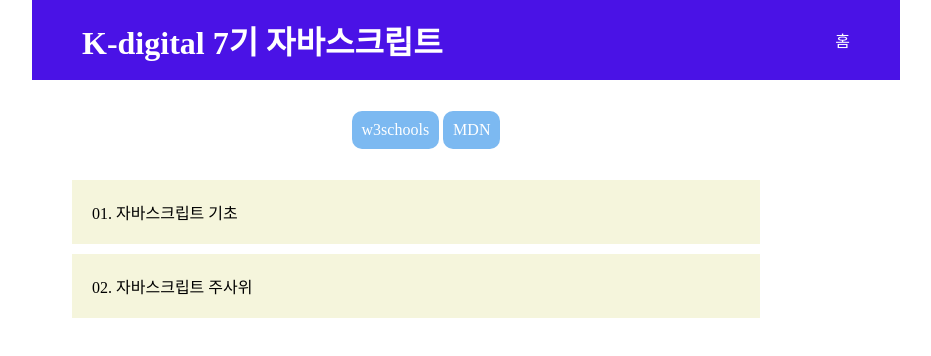
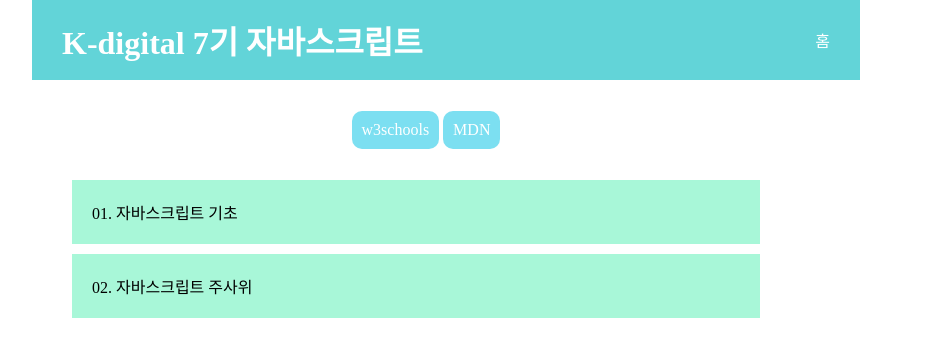
Before and after one commit to waterkyeong/pnuk7_js, a plain HTML site: page index.html in a window 1280 px wide. Shown: the whole page, without its empty margins (224-1155 px from the left). Drawn offline with Linux system fonts and the light colour scheme.

```diff
--- a/index.css
+++ b/index.css
@@ -12,14 +12,14 @@
 header{
     width: 100%;
     height: 80px;
-    background-color: rgb(74, 18, 230);
+    background-color: rgb(98, 212, 216);
     color: white;
 
     display: flex;
     justify-content: space-between;
     align-items: center;
 
-    padding: 0px 50px;
+    padding: 0px 30px;
 }
 
 nav{
@@ -44,7 +44,7 @@ main nav ul li{
     padding: 10px;
     margin: 2px;
     border-radius: 10px;
-    background-color: rgb(124, 185, 241);
+    background-color: rgb(124, 223, 241);
     color: white;
 }
 
@@ -69,7 +69,7 @@ ul{
 section ul li{
     margin: 10px 40px;
     padding: 20px;
-    background-color: beige;
+    background-color: rgb(168, 247, 216);
     color: black;
 }
 
```
